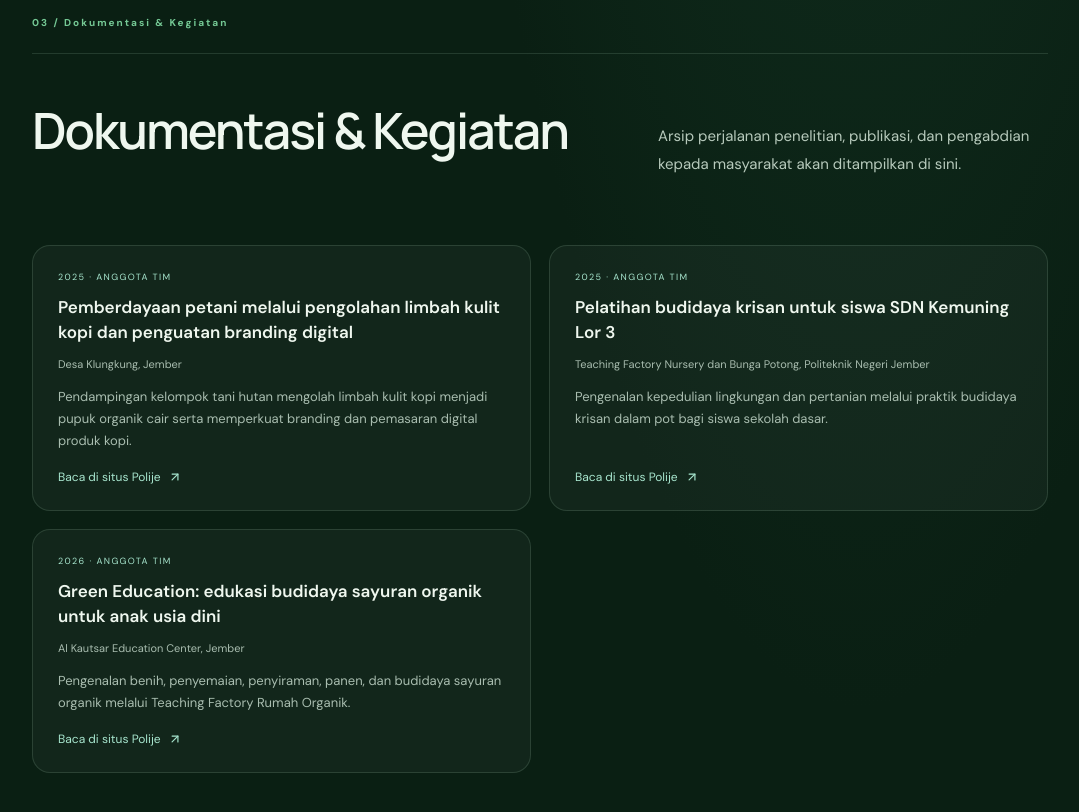
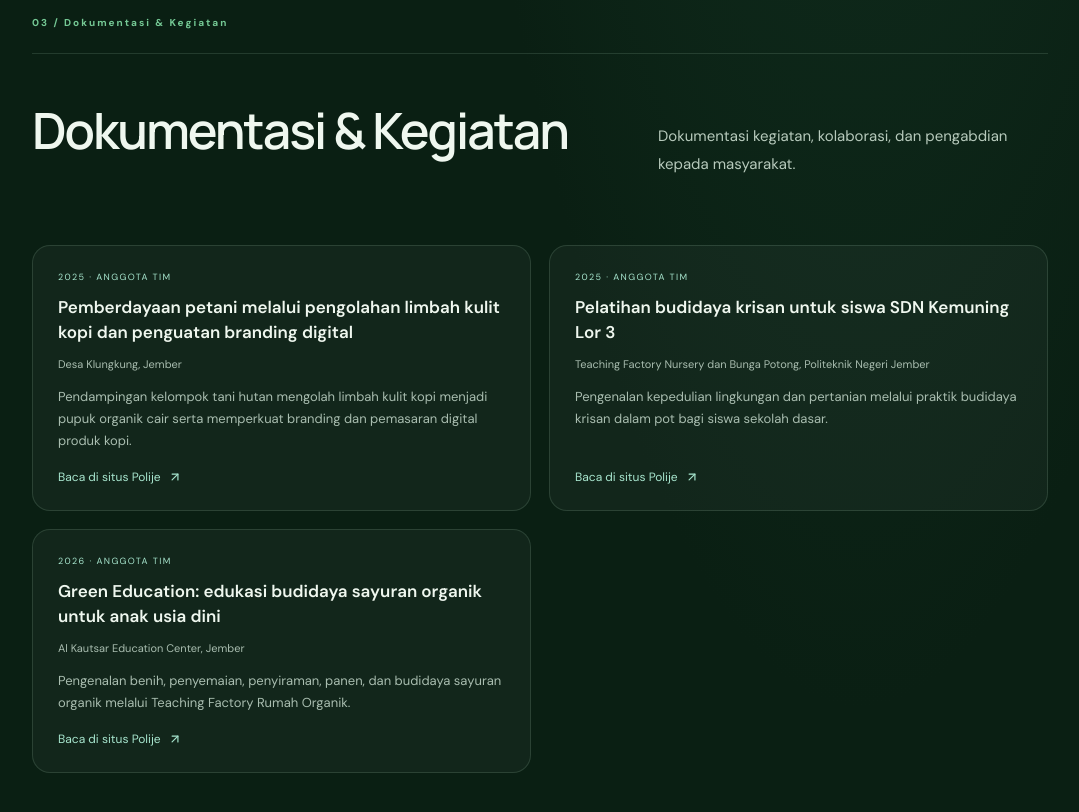
Before and after one commit to 19am-lannnmmmm/df-sabiku, a React (Vite) app: page / in a window 1280 px wide. Shown: the part 2440-3252 px from the top of the page, without its empty margins (100-1179 px from the left). Built offline with nearby package versions, Linux system fonts and the light colour scheme; no server answers.

Commit message:
Fix documentation section introduction copy

```diff
--- a/src/App.tsx
+++ b/src/App.tsx
@@ -7,8 +7,8 @@ type DocumentItem = { id: string; category: string; title: string; year?: string
 type Publication = { id: string; title: string; year: number; journal: string; volume: string; issue: string; pages: string; doi?: string; url: string; authors: string[]; summary: string; category: string; summaryEn?: string; categoryEn?: string }
 type Activity = { id: string; title: string; titleEn?: string; year: number; date: string; location: string; locationEn?: string; role: string; roleEn?: string; summary: string; summaryEn?: string; url: string }
 const copy = {
-  id: { nav: ['Tentang', 'Riset', 'Dokumentasi', 'Publikasi', 'Kontak'], eyebrow: 'PORTOFOLIO AKADEMIK · PENELITI BENIH', intro: 'Menumbuhkan pengetahuan,', accent: 'merawat masa depan.', about: 'Tentang Saya', aboutText: 'Saya adalah dosen dan peneliti di bidang Teknik Produksi Benih. Melalui eksplorasi ilmu dan teknologi benih, saya berupaya mendukung pengembangan pertanian yang produktif dan berkelanjutan.', education: 'Pendidikan', research: 'Fokus Penelitian', researchText: 'Ruang eksplorasi ilmiah yang terus berkembang melalui riset, pembelajaran, dan kolaborasi.', docs: 'Dokumentasi & Kegiatan', docsText: 'Arsip perjalanan penelitian, publikasi, dan pengabdian kepada masyarakat akan ditampilkan di sini.', publications: 'Publikasi & Luaran', publicationsText: 'Kumpulan artikel ilmiah, prosiding, buku, HKI, dan luaran penelitian.', contact: 'Mari terhubung', contactText: 'Terbuka untuk diskusi akademik, kolaborasi penelitian, dan kegiatan pengembangan ilmu.', footer: 'Ilmu bertumbuh ketika dibagikan.', explore: 'Jelajahi portofolio', soon: 'Konten akan ditambahkan' },
-  en: { nav: ['About', 'Research', 'Documentation', 'Publications', 'Contact'], eyebrow: 'ACADEMIC PORTFOLIO · SEED RESEARCHER', intro: 'Growing knowledge,', accent: 'cultivating tomorrow.', about: 'About Me', aboutText: 'I am a lecturer and researcher in Seed Production Engineering. Through seed science and technology, I aim to contribute to productive and sustainable agriculture.', education: 'Education', research: 'Research Interests', researchText: 'An evolving space for scientific exploration through research, teaching, and collaboration.', docs: 'Documentation & Activities', docsText: 'An archive of research journeys, publications, and community engagement will appear here.', publications: 'Publications & Outputs', publicationsText: 'A collection of scientific articles, proceedings, books, intellectual property, and research outputs.', contact: "Let's connect", contactText: 'Open to academic discussions, research collaborations, and knowledge-sharing activities.', footer: 'Knowledge grows when shared.', explore: 'Explore portfolio', soon: 'Content coming soon' }
+  id: { nav: ['Tentang', 'Riset', 'Dokumentasi', 'Publikasi', 'Kontak'], eyebrow: 'PORTOFOLIO AKADEMIK · PENELITI BENIH', intro: 'Menumbuhkan pengetahuan,', accent: 'merawat masa depan.', about: 'Tentang Saya', aboutText: 'Saya adalah dosen dan peneliti di bidang Teknik Produksi Benih. Melalui eksplorasi ilmu dan teknologi benih, saya berupaya mendukung pengembangan pertanian yang produktif dan berkelanjutan.', education: 'Pendidikan', research: 'Fokus Penelitian', researchText: 'Ruang eksplorasi ilmiah yang terus berkembang melalui riset, pembelajaran, dan kolaborasi.', docs: 'Dokumentasi & Kegiatan', docsText: 'Dokumentasi kegiatan, kolaborasi, dan pengabdian kepada masyarakat.', publications: 'Publikasi & Luaran', publicationsText: 'Kumpulan artikel ilmiah, prosiding, buku, HKI, dan luaran penelitian.', contact: 'Mari terhubung', contactText: 'Terbuka untuk diskusi akademik, kolaborasi penelitian, dan kegiatan pengembangan ilmu.', footer: 'Ilmu bertumbuh ketika dibagikan.', explore: 'Jelajahi portofolio', soon: 'Konten akan ditambahkan' },
+  en: { nav: ['About', 'Research', 'Documentation', 'Publications', 'Contact'], eyebrow: 'ACADEMIC PORTFOLIO · SEED RESEARCHER', intro: 'Growing knowledge,', accent: 'cultivating tomorrow.', about: 'About Me', aboutText: 'I am a lecturer and researcher in Seed Production Engineering. Through seed science and technology, I aim to contribute to productive and sustainable agriculture.', education: 'Education', research: 'Research Interests', researchText: 'An evolving space for scientific exploration through research, teaching, and collaboration.', docs: 'Documentation & Activities', docsText: 'A record of activities, collaborations, and community engagement.', publications: 'Publications & Outputs', publicationsText: 'A collection of scientific articles, proceedings, books, intellectual property, and research outputs.', contact: "Let's connect", contactText: 'Open to academic discussions, research collaborations, and knowledge-sharing activities.', footer: 'Knowledge grows when shared.', explore: 'Explore portfolio', soon: 'Content coming soon' }
 }
 
 function App() {
```
